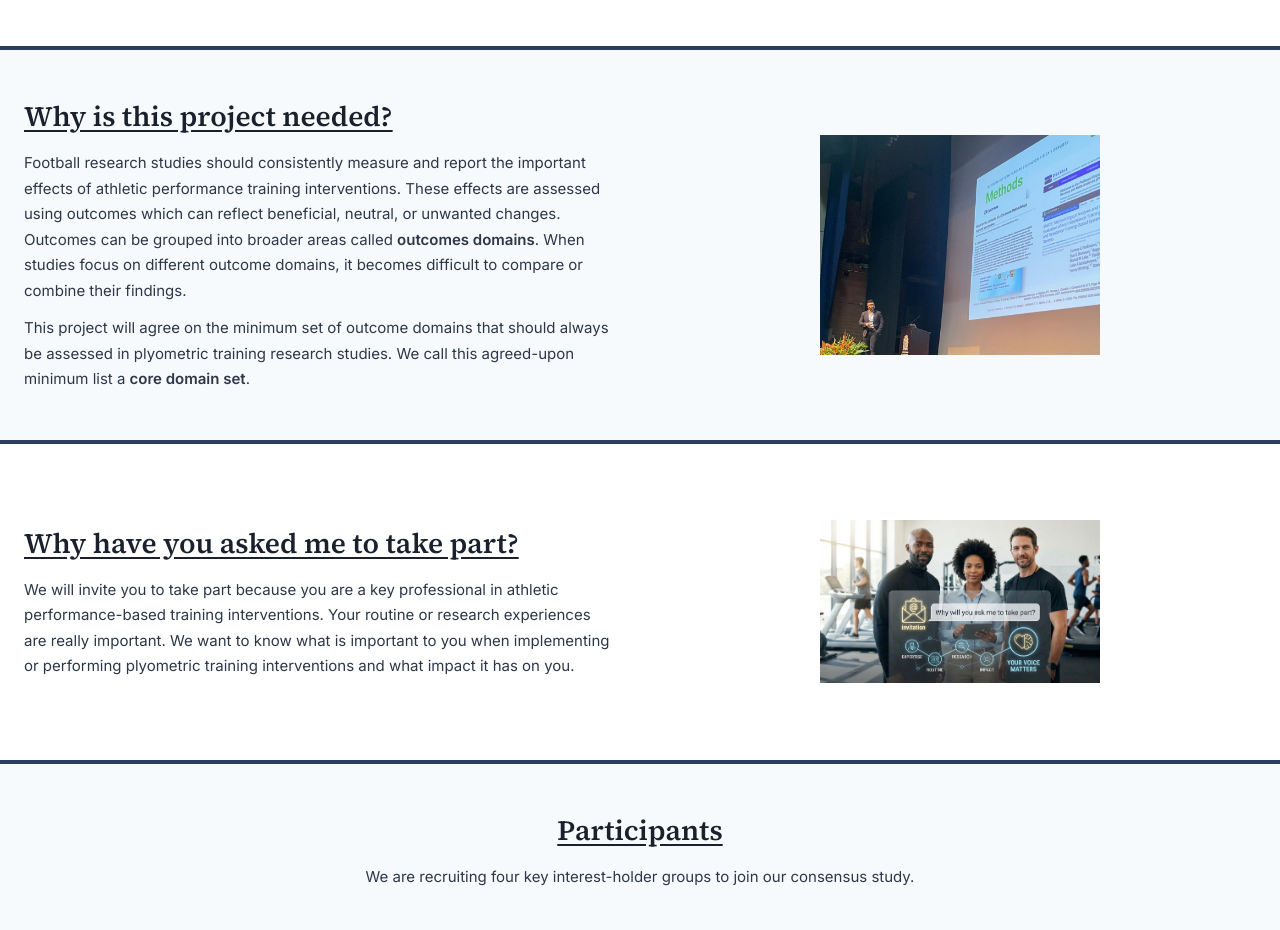
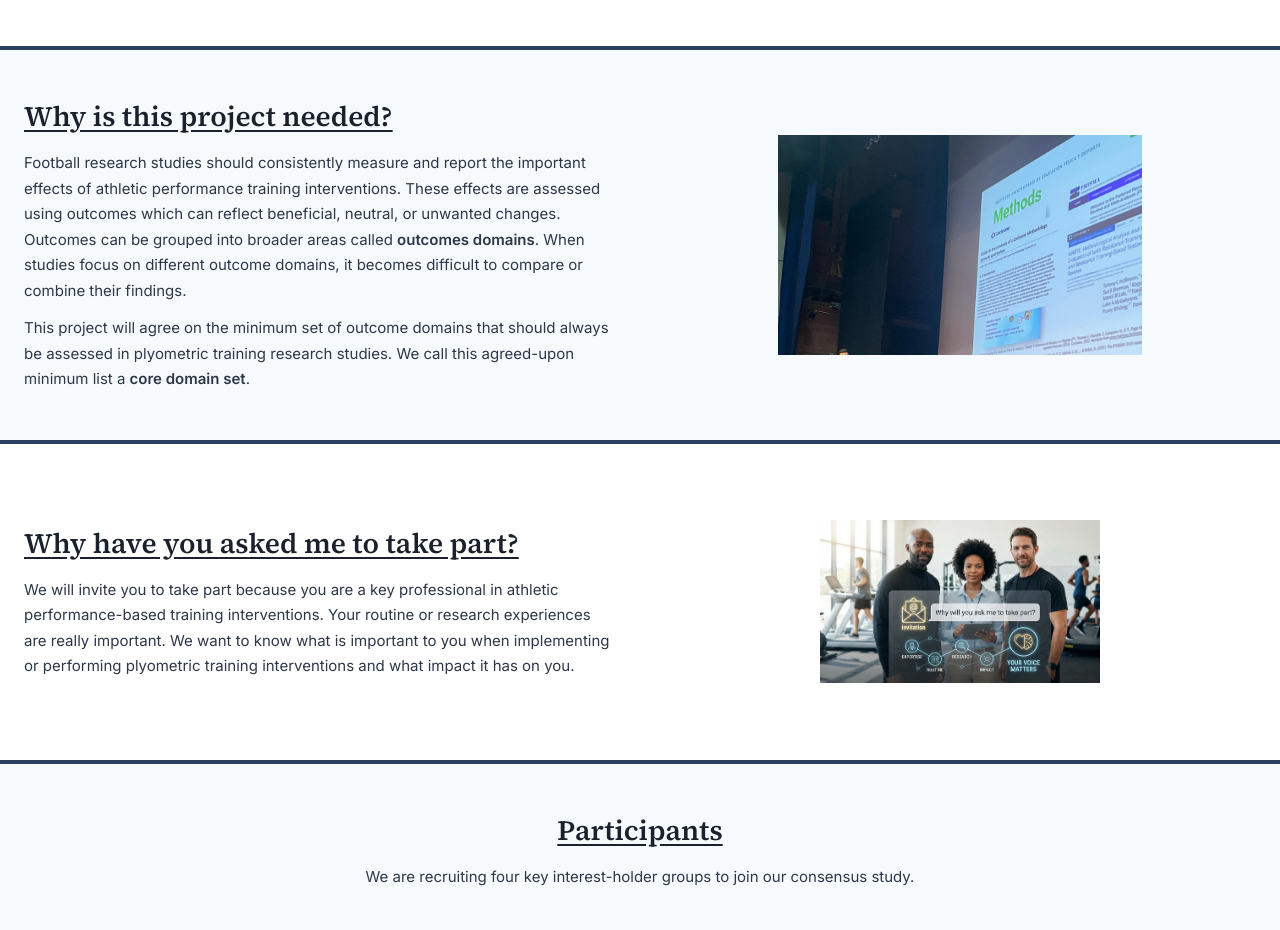
Before and after one commit to LoaizaBetancur/CAPIS-Project-Website, a Next.js app: page / in a window 1280 px wide. Shown: the part 1080-2010 px from the top of the page. Built offline with nearby package versions, Linux system fonts and the light colour scheme.

Commit message:
style: scale andres1.JPG to 130% keeping slides visible

```diff
--- a/app/page.tsx
+++ b/app/page.tsx
@@ -236,8 +236,8 @@ export default function HomePage() {
               We call this agreed-upon minimum list a <strong>core domain set</strong>.
             </p>
           </div>
-          <div style={{ display: "flex", justifyContent: "center", alignItems: "center" }}>
-            <div style={{ position: "relative", width: "280px", height: "220px", overflow: "hidden" }}>
+          <div style={{ display: "flex", justifyContent: "center", alignItems: "center", overflow: "hidden" }}>
+            <div style={{ position: "relative", width: "280px", height: "220px", transform: "scale(1.3)", transformOrigin: "center top" }}>
               <Image
                 src="/images/andres1.JPG"
                 alt="Andres Loaiza-Betancur presenting the CAPIS project"
```
